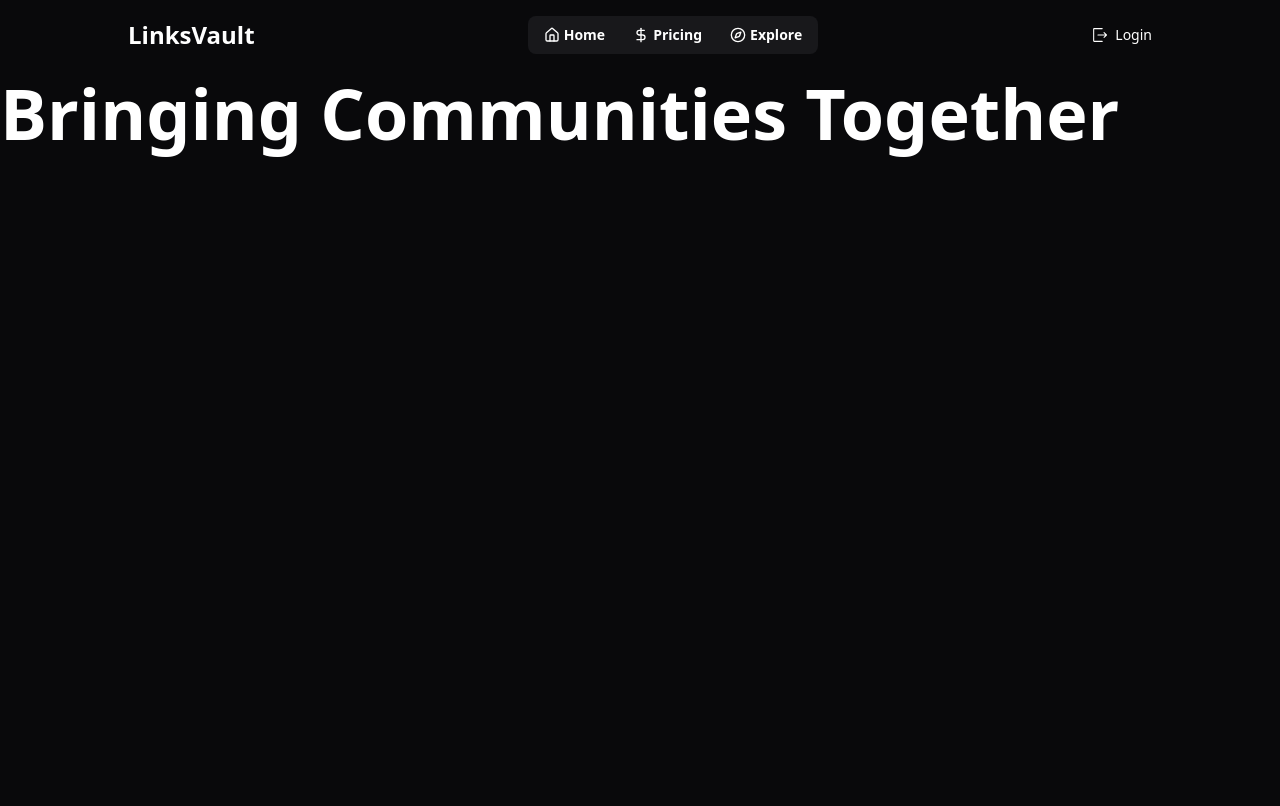
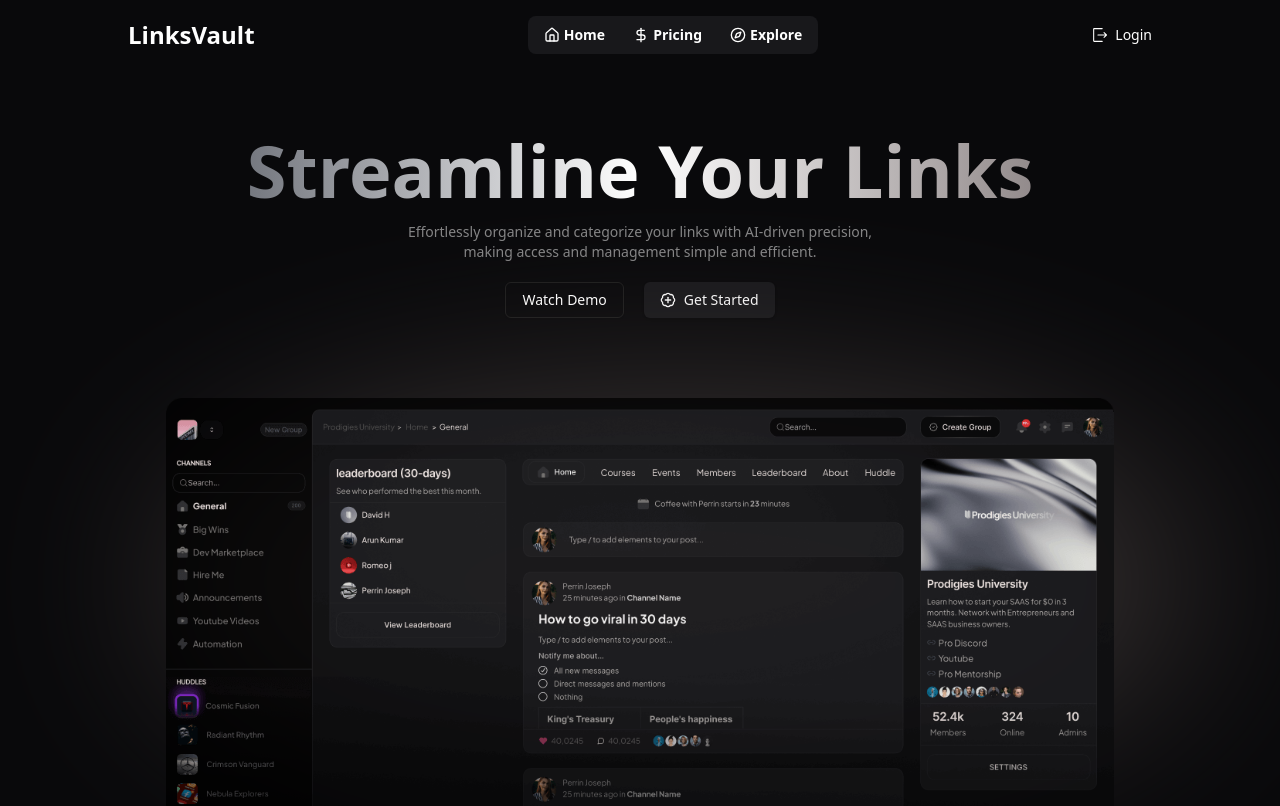
Before and after one commit to subhajitorrin/LinkVault-SaaS, a Next.js app: page / in a window 1280 px wide. Shown: the top 806 px of the page. Built offline with nearby package versions, Linux system fonts and the light colour scheme.

Commit message:
delete 1 file and update 1 file

```diff
--- a/app/(landing)/page.tsx
+++ /dev/null
@@ -1,16 +0,0 @@
-import React from "react";
-
-const LandingPage = () => {
-  return (
-    <div className="h-screen text-white">
-      {/* herosection */}
-      <section>
-        <h1 className="text-[35px] md:text-[40px] lg:text-[55px] xl:text-[70px] 2xl:text-[80px] leading-tight font-semibold">
-          Bringing Communities <br className="md:hidden" /> Together
-        </h1>
-      </section>
-    </div>
-  );
-};
-
-export default LandingPage;
--- a/app/page.tsx
+++ b/app/page.tsx
@@ -1,5 +1,6 @@
 import { Button } from "@/components/ui/button";
 import { BadgePlus } from "lucide-react";
+import Image from "next/image";
 import Link from "next/link";
 import React from "react";
 
@@ -29,6 +30,21 @@
             </Button>
           </Link>
         </div>
+
+        <div className="relative py-20">
+          <div className="w-full h-3/6 absolute rounded-[50%] radial--blur opacity-40 mx-10" />
+          <div className="w-full aspect-video relative">
+            <Image
+              priority
+              src="/dashboard-snippet.png"
+              className="opacity-[0.95]"
+              alt="snippet"
+              sizes="100vw"
+              fill
+              objectFit="contain"
+            />
+          </div>
+        </div>
       </section>
     </div>
   );
```
Also changed, not shown: public/dashboard-snippet.png (added).
